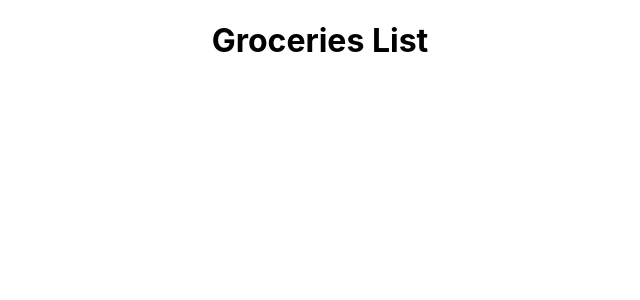
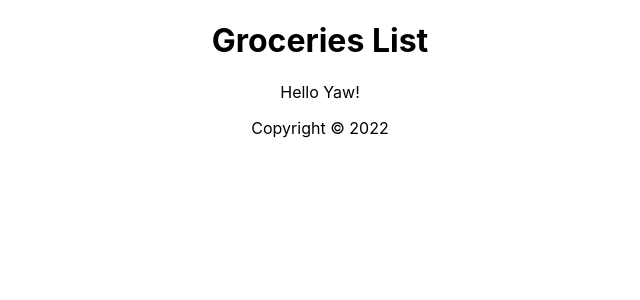
Before and after one commit to louis-agyapong/react-playground, a React (Create React App) app: page / in a window 1280 px wide. Shown: the top 300 px of the page, without its empty margins (320-960 px from the left). Built offline with nearby package versions, Linux system fonts and the light colour scheme.

Commit message:
Functional components

```diff
--- a/src/App.js
+++ b/src/App.js
@@ -1,15 +1,14 @@
 import "./App.css";
 import Header from "./Header";
+import Content from "./Content";
+import Footer from "./Footer";
 
 function App() {
-  const handleNameChange = () => {
-    const names = ["Kofi", "Ama", "Yaa", "Yaw", "Kweku", "Akua", "Kwame"];
-    const int = Math.floor(Math.random() * names.length);
-    return names[int];
-  };
   return (
     <div className="App">
       <Header />
+      <Content />
+      <Footer />
     </div>
   );
 }
--- /dev/null
+++ b/src/Content.js
@@ -0,0 +1,16 @@
+import React from "react";
+
+const Content = () => {
+  const handleNameChange = () => {
+    const names = ["Kofi", "Ama", "Yaa", "Yaw", "Kweku", "Akua", "Kwame"];
+    const int = Math.floor(Math.random() * names.length);
+    return names[int];
+  };
+  return (
+    <main>
+      <p>Hello {handleNameChange()}!</p>
+    </main>
+  );
+};
+
+export default Content;
--- /dev/null
+++ b/src/Footer.js
@@ -0,0 +1,12 @@
+import React from "react";
+
+const Footer = () => {
+  const today = new Date();
+  return (
+    <footer>
+      <p>Copyright &copy; {today.getFullYear()}</p>
+    </footer>
+  );
+};
+
+export default Footer;
```
